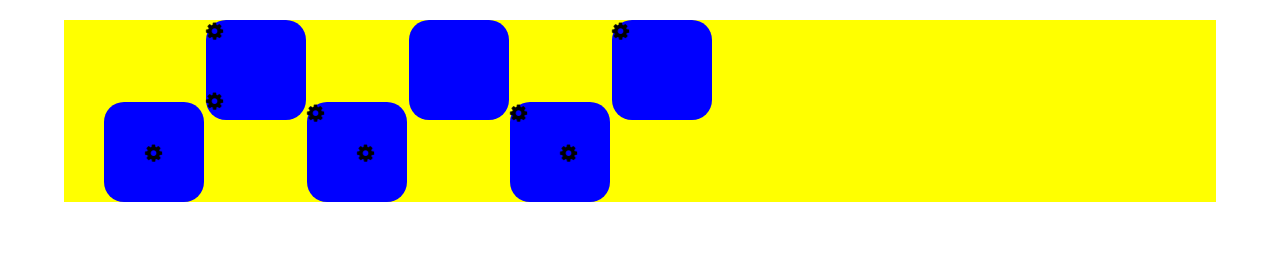
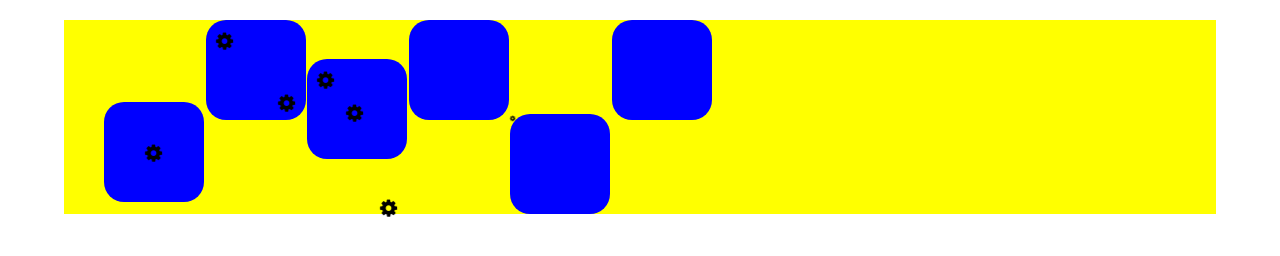
Before and after one commit to geekwise-jennifer-tablett/dice, a plain HTML site: page index.html in a window 1280 px wide. Drawn offline with Linux system fonts and the light colour scheme.

Commit message:
16:29
dice_try_two  dice 3 complete

```diff
--- a/css/style.css
+++ b/css/style.css
@@ -24,27 +24,52 @@ ul{
     display:inline-block;
     background-color:blue;
 }
-.dot_tl{
+
+#dot_center{
     margin:0;
+    display:block;
+    height:2rem;
+    height:2rem;
+    position:relative;
+    transform:translateY(40px);
+    font-size:2rem;
+    text-align:center;
+
+
+  }
+#dot_tl{
+    margin:0;
+    padding:10px;
+    display:inline;
     float:left;
     position:relative;
-    font-size:20px;
+    font-size:2rem;
 }
-.dot_center{
-    margin: 0 auto;
-    display:block;
+#dot_br{
+    margin:0;
+    padding:10px;
+    display:inline;
+    float:right;
     position:relative;
-    transform:translateY(40px);
-    font-size:20px;
-    text-align:center;
-  }
-.dot_br{
+    transform:translateY(60px);
+    top:2px;
+    font-size:2rem;
+}
+
+#dot_three_center{
     clear:both;
-    margin:0;
-    display:block;
-
-    position:fixed;
-    transform:translateY(70px);
-    font-size:20px;
-
+    font-size:2rem;
+    height:2rem
+    width:2rem;
+    transform:translateX(39px);
 }
+#dot_three_br{
+     margin:0;
+    padding:10px;
+    display:inline;
+    float:right;
+    position:relative;
+    transform:translateY(-10px);
+    top:2px;
+    font-size:2rem;
+}
--- a/index.html
+++ b/index.html
@@ -10,7 +10,7 @@
        <ul>
           <!--die_one-->
            <li class="dice">
-                <div class="dot_center">
+                <div id="dot_center">
                     <i class="fa fa-cog fa-spin">
                     </i>
                 </div>
@@ -18,26 +18,28 @@
            </li>
             <!--die_two-->
            <li class="dice">
-               <div class="dot_tl">
+               <div id="dot_tl">
                <i class="fa fa-cog fa-spin">
                </i>
                </div>
-               <div class="dot_br">
-               <i class="fa fa-cog fa-spin"></i>
+               <div id="dot_br">
+               <i class="fa fa-cog fa-spin">
+               </i>
                </div>
            </li>
-           <!--die_three-->
+          <!--die_three-->
            <li class="dice">
-               <div class="dot_tl">
+               <div id="dot_tl">
                <i class="fa fa-cog fa-spin">
-                   </i>
+               </i>
+               </div>
+                <div id="dot_three_center">
+                   <i class="fa fa-cog fa-spin">
+               </i>
                 </div>
-                <div class="dot_center">
-                    <i class="fa fa-cog fa-spin">
-                    </i>
-                </div>
-               <div>
-
+               <div id="dot_br">
+               <i class="fa fa-cog fa-spin">
+               </i>
                </div>
            </li>
            <!--die_four-->
@@ -49,7 +51,7 @@
            </li>
             <!--die_five-->
            <li class="dice">
-               <div class="dot_tl"><i class="fa fa-cog fa-spin"></i></div>
+               <div class="dot_tl"></div>
                <div></div>
                 <div class="dot_center">
                     <i class="fa fa-cog fa-spin"></i>
@@ -59,7 +61,7 @@
            </li>
             <!--die_six-->
            <li class="dice">
-               <div class="dot_tl"><i class="fa fa-cog fa-spin"></i></div>
+               <div class="dot_tl"></div>
                <div></div>
                <div></div>
                <div></div>
```
